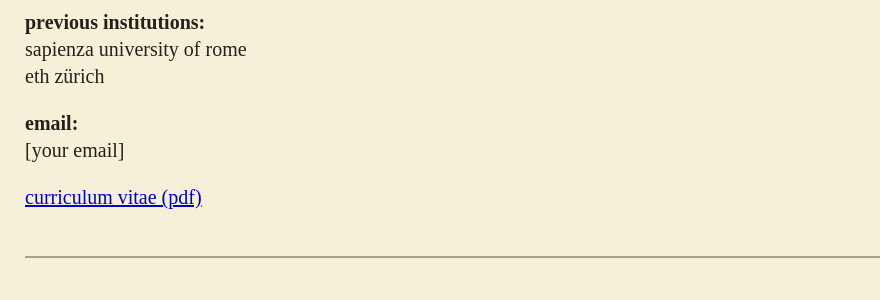
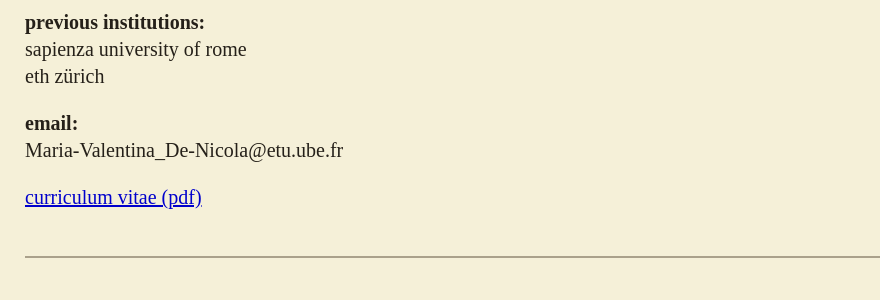
Before and after one commit to mariavalentinadenicola/mariavalentinadenicola.github.io, a plain HTML site: page index.html in a window 1280 px wide. Shown: the part 345-645 px from the top of the page, 0-880 px from the left. Drawn offline with Linux system fonts and the light colour scheme.

Commit message:
Update index.html

```diff
--- a/index.html
+++ b/index.html
@@ -140,7 +140,7 @@ eth zürich
 
 <p>
 <b>email:</b><br>
-[your email]
+Maria-Valentina_De-Nicola@etu.ube.fr
 </p>
 
 <p>
```
